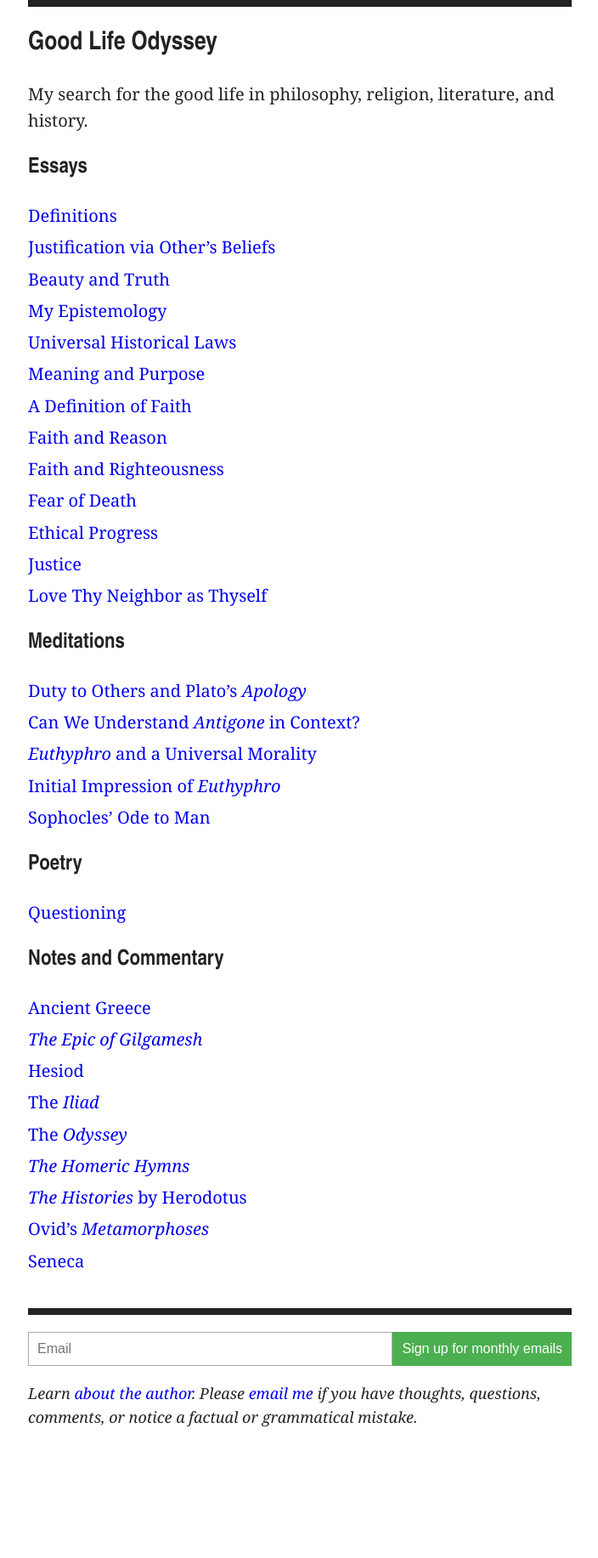
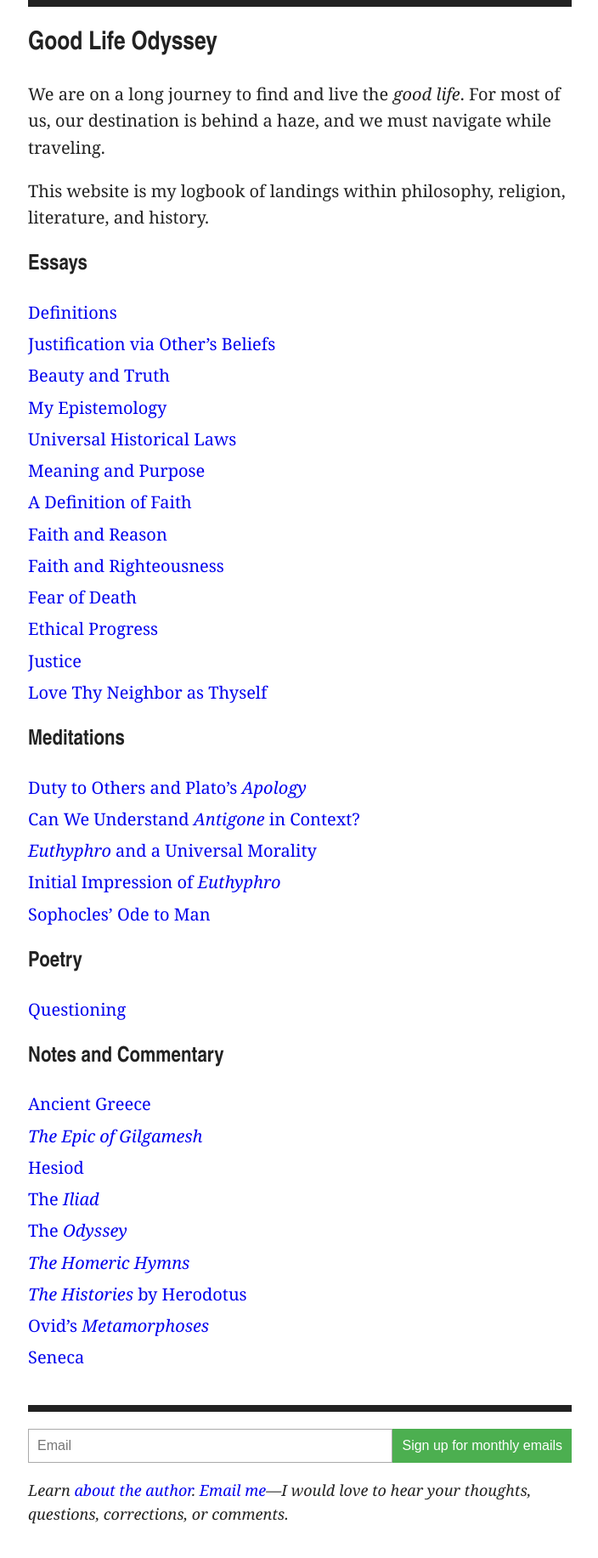
Before and after one commit to artsandmetaphysics/goodlifeodyssey, a Jekyll site: the page built from index.md, in a window 1280 px wide. Shown: the whole page at 85% size, without its empty margins (287-991 px from the left). Built offline with Jekyll 4.4.1, drawn with Linux system fonts in a browser that asks for light colours; before the commit the page ends 1719 px from its top, so only the background shows below that.

Commit message:
Improve site

```diff
--- a/_layouts/basic.html
+++ b/_layouts/basic.html
@@ -19,7 +19,7 @@
   <body>
     <header>
       {% if page.url != '/' %}
-      <p class="hidden-print"><a href="/">← other works</a></p>
+      <p class="hidden-print"><a href="/">← other entries</a></p>
       {% endif %}
       <hr>
     </header>
@@ -45,10 +45,10 @@
       </form>
       <p>
         {% if page.url != '/' %}
-        Read my <a href="{{ site.url }}">other works</a>.
+        Read my <a href="{{ site.url }}">other entries</a>.
         {% endif %}
         <span class="hidden-print">Learn <a href="/about">about the author</a>.</span>
-        Please <a href="mailto:{{ site.email }}">email me</a> if you have thoughts, questions, comments, or notice a factual or grammatical mistake.
+        <a href="mailto:{{ site.email }}">Email me</a>—I would love to hear your thoughts, questions, corrections, or comments.
       </p>
     </footer>
   </body>
--- a/index.md
+++ b/index.md
@@ -2,8 +2,11 @@
 layout: basic
 title: Good Life Odyssey
 description: My search for the good life in philosophy, religion, literature, and history.
+
 ---
-{{ page.description }}
+We are on a long journey to find and live the _good life_. For most of us, our destination is behind a haze, and we must navigate while traveling.
+
+This website is my logbook of landings within philosophy, religion, literature, and history.
 
 <h2 id="essays">Essays</h2>
 <ul class="index">
```
